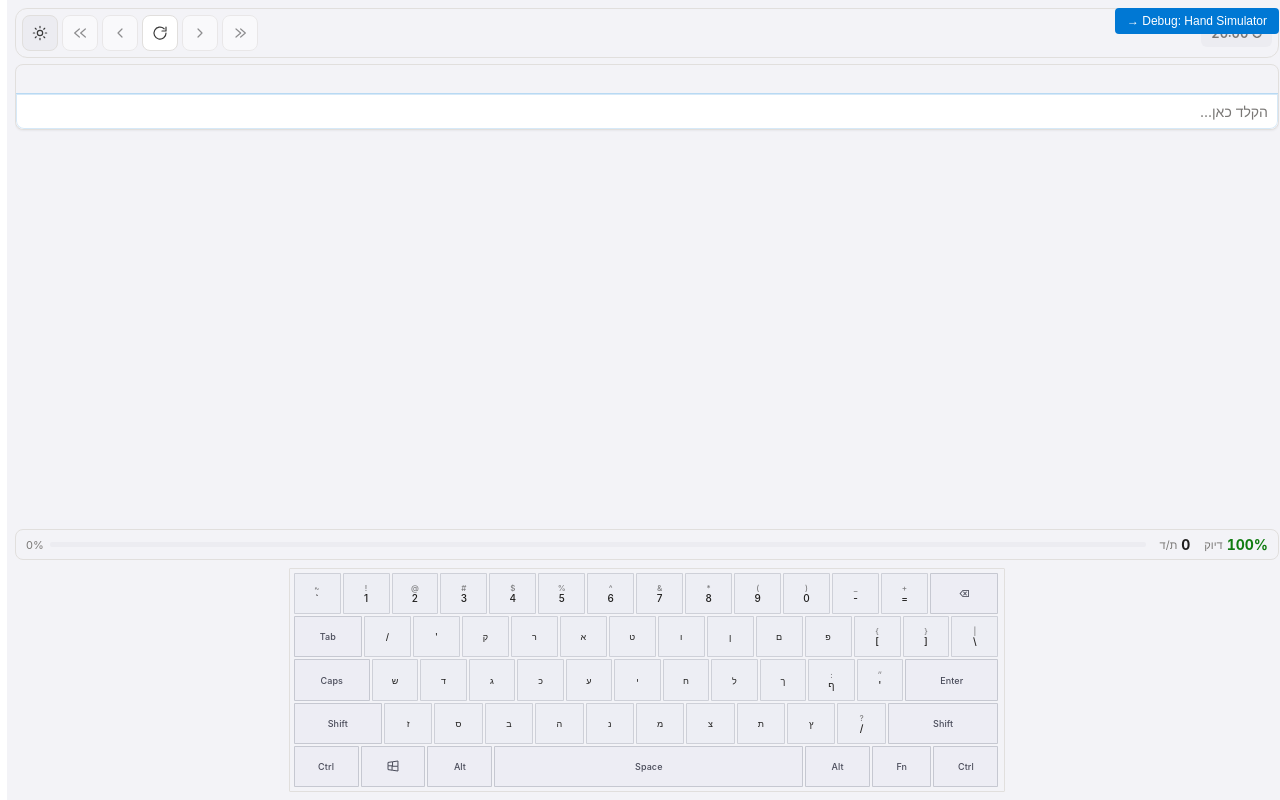
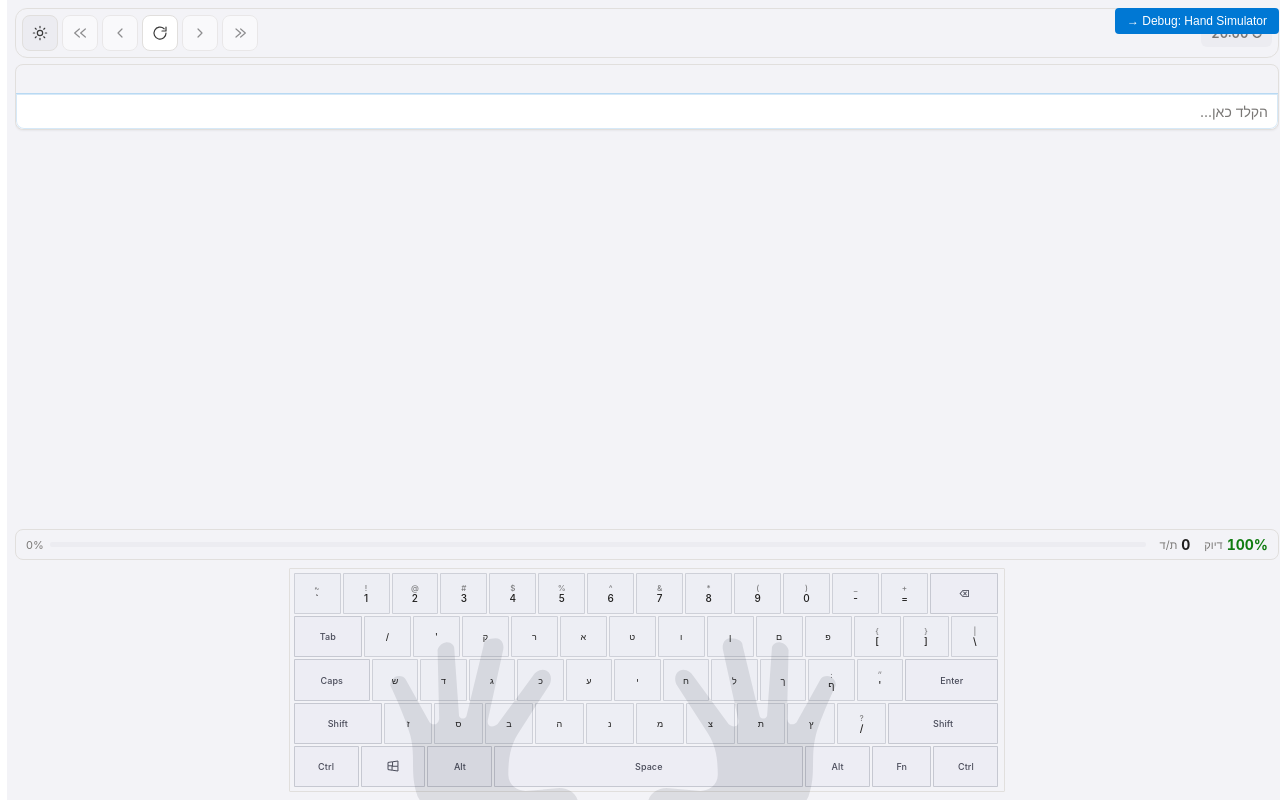
Before and after one commit to KleiKodesh/hebrew-typing-tutor, a Vue app: page / in a window 1280 px wide. Built offline with nearby package versions, Linux system fonts and the light colour scheme.

Commit message:
fixed hand placments

```diff
--- a/src/Debug/HandSimulator.vue
+++ b/src/Debug/HandSimulator.vue
@@ -230,10 +230,16 @@ function computeHandPos(fingerId: string, key: string, row: number, kbW: number,
   const tipYpx = (tip.y / 32) * handPx
   const targetXpx = fingerColumnFrac(fingerId, key) * kbW
   const targetYpx = rowCenterFrac(row) * kbH
-  return {
-    leftPct: ((targetXpx - tipXpx) / kbW) * 100,
-    topPct:  ((targetYpx - tipYpx) / kbH) * 100,
+  let leftPct = ((targetXpx - tipXpx) / kbW) * 100
+  let topPct  = ((targetYpx - tipYpx) / kbH) * 100
+
+  // Thumb geometry is off due to the natural resting angle — apply calibrated correction
+  if (fingerId === 'thumb') {
+    leftPct += 12.368421052631575
+    topPct  += -54.736842105263165
   }
+
+  return { leftPct, topPct }
 }
 
 // ── Finger / row maps ─────────────────────────────────────────────────────────
--- a/src/TypingTutor/KeyboardDisplay.vue
+++ b/src/TypingTutor/KeyboardDisplay.vue
@@ -22,12 +22,18 @@
         </div>
       </div>
 
-      <!-- ── Hand overlay — inside .keyboard so % coords are relative to it ── -->
-      <div v-if="handOverlay" class="hand-overlay" :style="handOverlay.style" :class="handOverlay.side">
+      <!-- ── Hand overlays — both always shown; active hand moves to target key ── -->
+      <div
+        v-for="hand in handOverlays"
+        :key="hand.side"
+        class="hand-overlay"
+        :class="[hand.side, { idle: hand.idle }]"
+        :style="hand.style"
+      >
         <svg viewBox="0 0 32 32" xmlns="http://www.w3.org/2000/svg" aria-hidden="true" class="hand-svg">
           <path
             class="hand-base"
-            :transform="handOverlay.side === 'left' ? 'scale(-1,1) translate(-32,0)' : undefined"
+            :transform="hand.side === 'left' ? 'scale(-1,1) translate(-32,0)' : undefined"
             d="M31 8.5c0 0-2.53 5.333-3.215 8.062-0.896 3.57 0.13 6.268-1.172 9.73-2.25 4.060-2.402 4.717-10.613 4.708-3.009-0.003-11.626-2.297-11.626-2.297-1.188-0.305-3.373-0.125-3.373-1.453s1.554-2.296 2.936-2.3l5.439 0.478c1.322-0.083 2.705-0.856 2.747-2.585-0.022-2.558-0.275-4.522-1.573-6.6l-5.042-7.867c-0.301-0.626-0.373-1.694 0.499-2.171s1.862 0.232 2.2 0.849l5.631 7.66c0.602 0.559 1.671 0.667 1.58-0.524l-2.487-11.401c-0.155-0.81 0.256-1.791 1.194-1.791 1.231 0 1.987 0.47 1.963 1.213l2.734 11.249c0.214 0.547 0.972 0.475 1.176-0.031l0.779-10.939c0.040-0.349 0.495-0.957 1.369-0.831s1.377 1.063 1.285 1.424l-0.253 10.809c0.177 0.958 0.93 1.098 1.517 0.563l3.827-6.843c0.232-0.574 1.143-0.693 1.67-0.466 0.491 0.32 0.81 0.748 0.81 1.351v0z"
           />
         </svg>
@@ -43,6 +49,7 @@ const props = defineProps<{
   heldKey: string
   nextKey: string
   mistakeKey: string
+  prevKey?: string
   unconstrained?: boolean
 }>()
 
@@ -152,33 +159,6 @@ const FINGER_TIP: Record<string, { x: number; y: number }> = {
   'left-thumb':   { x: 32 - 2.9,  y: 26.8 },
 }
 
-// Calibrated hand left% per finger per row (from simulator draggedLeft)
-// Row 2 (home) is the primary calibration; other rows from actual drag data
-const fingerRowLeft: Record<string, Record<number, number>> = {
-  'left-pinky':  { 0:  8.11, 1: 10.51, 2: 10.51, 3: 12.81, 4:  3.51 },
-  'left-ring':   { 0:  9.10, 1: 10.87, 2: 11.07, 3: 13.81, 4: 11.07 },
-  'left-middle': { 0:  9.02, 1: 11.66, 2: 11.48, 3: 14.90, 4: 11.48 },
-  'left-index':  { 0: 18.37, 1: 20.91, 2: 21.94, 3: 24.58, 4: 21.94 },
-  'right-index': { 0: 45.60, 1: 48.18, 2: 41.48, 3: 52.80, 4: 41.48 },
-  'right-middle':{ 0: 46.07, 1: 48.42, 2: 48.62, 3: 53.13, 4: 48.62 },
-  'right-ring':  { 0: 46.42, 1: 48.63, 2: 49.03, 3: 54.22, 4: 49.03 },
-  'right-pinky': { 0: 46.25, 1: 48.89, 2: 48.79, 3: 55.07, 4: 48.79 },
-  'thumb':       { 0: 48.40, 1: 48.40, 2: 48.40, 3: 48.40, 4: 48.40 },
-}
-
-// Calibrated vertical positions per finger per row (draggedTop values from simulator)
-const fingerRowTop: Record<string, Record<number, number>> = {
-  'left-pinky':  { 0:  0.97, 1: 16.60, 2: 31.54, 3: 45.17, 4: 65.52 },
-  'left-ring':   { 0:  2.36, 1: 32.79, 2: 48.60, 3: 58.13, 4: 75.00 },
-  'left-middle': { 0:  4.13, 1:  9.54, 2: 51.96, 3: 61.78, 4: 77.00 },
-  'left-index':  { 0:-10.62, 1:  8.91, 2: 28.91, 3: 48.91, 4: 28.91 },
-  'right-index': { 0:-10.15, 1: 20.01, 2: 40.68, 3: 48.91, 4: 62.00 },
-  'right-middle':{ 0:  2.72, 1:  9.54, 2: 51.11, 3: 62.72, 4: 77.00 },
-  'right-ring':  { 0:  1.89, 1: 31.94, 2: 49.40, 3: 60.48, 4: 75.00 },
-  'right-pinky': { 0:-12.48, 1: 21.64, 2: 32.36, 3: 45.64, 4: 60.00 },
-  'thumb':       { 0:  6.79, 1:  6.79, 2:  6.79, 3:  6.79, 4:  6.79 },
-}
-
 // DOM refs
 const wrapEl     = ref<HTMLElement>()
 const keyboardEl = ref<HTMLElement>()
@@ -260,11 +240,42 @@ const homeRowHE = ['Caps', 'ש', 'ד', 'ג', 'כ', 'ע', 'י', 'ח', 'ל', 'ך',
 const homeRowEN = ['Caps', 'a',  's', 'd', 'f', 'g', 'h', 'j', 'k', 'l', ';:', '\'"',  'Enter']
 const spaceRow  = ['Ctrl', 'Win', 'Alt', 'Space', 'Alt', 'Fn', 'Ctrl']
 
-function fingerColumnFrac(fingerId: string, isHebrew: boolean): number {
+function fingerColumnFrac(fingerId: string, key: string, isHebrew: boolean): number {
   if (fingerId === 'thumb') return keyCenterFrac(spaceRow, 'Space')
+  // Look up the actual key's column in its keyboard row first
+  const rowMap = isHebrew ? keyRowHE : keyRowEN
+  const rowIdx = rowMap[key] ?? 2
+  const keyboard = isHebrew ? keyboardHE : keyboardEN
+  const keyboardRow = keyboard[rowIdx]
+  if (keyboardRow) {
+    const frac = keyCenterFrac(keyboardRow, key)
+    if (frac !== 0.5) return frac
+  }
+  // Fallback: home key position
   const homeRow = isHebrew ? homeRowHE : homeRowEN
   const homeKey = isHebrew ? (fingerHomeKey[fingerId] ?? 'ף') : (fingerHomeKeyEN[fingerId] ?? ';:')
   return keyCenterFrac(homeRow, homeKey)
+}
+
+function computeHandPos(fingerId: string, key: string, row: number, isHebrew: boolean): { leftPct: number; topPct: number } {
+  const kbW = kbWidth.value
+  const kbH = kbHeight.value
+  const handPx = kbW * HAND_W
+  const tip = FINGER_TIP[fingerId] ?? { x: 16, y: 8 }
+  const tipXpx = (tip.x / 32) * handPx
+  const tipYpx = (tip.y / 32) * handPx
+  const targetXpx = fingerColumnFrac(fingerId, key, isHebrew) * kbW
+  const targetYpx = rowCenterFrac(row) * kbH
+  let leftPct = ((targetXpx - tipXpx) / kbW) * 100
+  let topPct  = ((targetYpx - tipYpx) / kbH) * 100
+
+  // Thumb geometry is off due to the natural resting angle — apply calibrated correction
+  if (fingerId === 'thumb') {
+    leftPct += 12.368421052631575
+    topPct  += -54.736842105263165
+  }
+
+  return { leftPct, topPct }
 }
 
 // Finger map: key → finger id
@@ -319,33 +330,69 @@ const keyRowEN: Record<string, number> = {
   ' ':4,
 }
 
-const handOverlay = computed(() => {
-  const key = props.nextKey
-  if (!key || !kbWidth.value || !kbHeight.value) return null
-  const fingerId = fingerMap[key]
-  if (!fingerId) return null
+// Home-row resting positions for each hand (index finger on home key)
+const HOME_KEY: Record<'left' | 'right', { he: string; en: string }> = {
+  left:  { he: 'כ', en: 'f' },
+  right: { he: 'ח', en: 'j' },
+}
 
-  const side = fingerId.startsWith('left') ? 'left' : 'right'
+function handRestPos(side: 'left' | 'right', isHebrew: boolean): { leftPct: number; topPct: number } {
+  const fingerId = `${side}-index` as const
+  const homeKey  = isHebrew ? HOME_KEY[side].he : HOME_KEY[side].en
+  const rowMap   = isHebrew ? keyRowHE : keyRowEN
+  const row      = rowMap[homeKey] ?? 2
+  return computeHandPos(fingerId, homeKey, row, isHebrew)
+}
+
+const handOverlays = computed(() => {
+  if (!kbWidth.value || !kbHeight.value) return []
+
+  const key      = props.nextKey
   const isHebrew = lang.value === 'he'
-  const rowMap = isHebrew ? keyRowHE : keyRowEN
-  const row = rowMap[key] ?? 2
+  const rowMap   = isHebrew ? keyRowHE : keyRowEN
 
-  // Horizontal: calibrated left% for this finger + row
-  const leftPct = fingerRowLeft[fingerId]?.[row] ?? fingerRowLeft['left-pinky']?.[row] ?? 10
+  // For space: use the thumb opposite to the hand that typed the previous key.
+  // Falls back to right thumb if no previous key is known.
+  function resolveFingerForKey(k: string): string {
+    if (k === ' ') {
+      const prevFinger = props.prevKey ? fingerMap[props.prevKey] : null
+      const prevSide   = prevFinger?.startsWith('left') ? 'left' : 'right'
+      // opposite thumb
+      return prevSide === 'left' ? 'right-thumb' : 'left-thumb'
+    }
+    return fingerMap[k] ?? ''
+  }
 
-  // Vertical: calibrated top% for this finger/row
-  const topPct = fingerRowTop[fingerId]?.[row] ?? fingerRowTop['left-pinky']?.[row] ?? 30
+  const activeFinger = key ? resolveFingerForKey(key) : null
+  const activeSide   = activeFinger
+    ? (activeFinger.startsWith('left') ? 'left' : 'right')
+    : null
 
-  return {
-    side,
-    style: {
-      left:   `${leftPct}%`,
-      top:    `${topPct}%`,
-      width:  `${HAND_W * 100}%`,
-      bottom: 'auto',
-      transform: 'none',
+  return (['left', 'right'] as const).map(side => {
+    const isActive = side === activeSide
+    let leftPct: number
+    let topPct: number
+
+    if (isActive && key) {
+      const fingerId = activeFinger!
+      const row = rowMap[key] ?? 2
+      ;({ leftPct, topPct } = computeHandPos(fingerId, key, row, isHebrew))
+    } else {
+      ;({ leftPct, topPct } = handRestPos(side, isHebrew))
     }
-  }
+
+    return {
+      side,
+      idle: !isActive,
+      style: {
+        left:      `${leftPct}%`,
+        top:       `${topPct}%`,
+        width:     `${HAND_W * 100}%`,
+        bottom:    'auto',
+        transform: 'none',
+      },
+    }
+  })
 })
 </script>
 
@@ -467,17 +514,25 @@ const handOverlay = computed(() => {
 }
 
 .key.next {
-  background: #fef3c7;
-  border-color: #fcd34d;
-  color: #78350f;
-  box-shadow: inset 0 0 0 1px #fbbf24;
+  background: #d4e8d0;
+  border-color: #8ab88a;
+  color: #1e3a1e;
+  box-shadow: inset 0 0 0 1px #8ab88a;
 }
 
 .key.special.next {
-  background: #fef3c7;
-  border-color: #fcd34d;
-  color: #78350f;
-  box-shadow: inset 0 0 0 2px #f59e0b;
+  background: #d4e8d0;
+  border-color: #8ab88a;
+  color: #1e3a1e;
+  box-shadow: inset 0 0 0 2px #8ab88a;
+}
+
+[data-theme='dark'] .key.next,
+[data-theme='dark'] .key.special.next {
+  background: rgba(100, 160, 90, 0.28);
+  border-color: #6aaa60;
+  color: #c8ecc4;
+  box-shadow: inset 0 0 0 1px #6aaa60;
 }
 
 .key.mistake {
@@ -497,8 +552,12 @@ const handOverlay = computed(() => {
 .hand-overlay {
   position: absolute;
   pointer-events: none;
-  transition: left 180ms ease, top 180ms ease;
+  transition: left 180ms ease, top 180ms ease, opacity 180ms ease;
   z-index: 10;
+}
+
+.hand-overlay.idle {
+  opacity: 0.25;
 }
 
 .hand-svg {
@@ -508,12 +567,12 @@ const handOverlay = computed(() => {
 }
 
 .hand-base {
-  fill: rgba(15, 23, 42, 0.75);
+  fill: rgba(15, 23, 42, 0.4);
   opacity: 1;
 }
 
 [data-theme='dark'] .hand-base {
-  fill: rgba(226, 232, 240, 0.85);
+  fill: rgba(226, 232, 240, 0.4);
   opacity: 1;
 }
 </style>
--- a/src/TypingTutor/TypingPage.vue
+++ b/src/TypingTutor/TypingPage.vue
@@ -150,6 +150,7 @@
       :last-key="lastKey"
       :held-key="heldKey"
       :next-key="nextKey"
+      :prev-key="lastKey"
       :mistake-key="mistakeKey"
     />
 
```
Also changed, not shown: hand-offsets/thumb_row4.json (added, +12 -0 lines).
